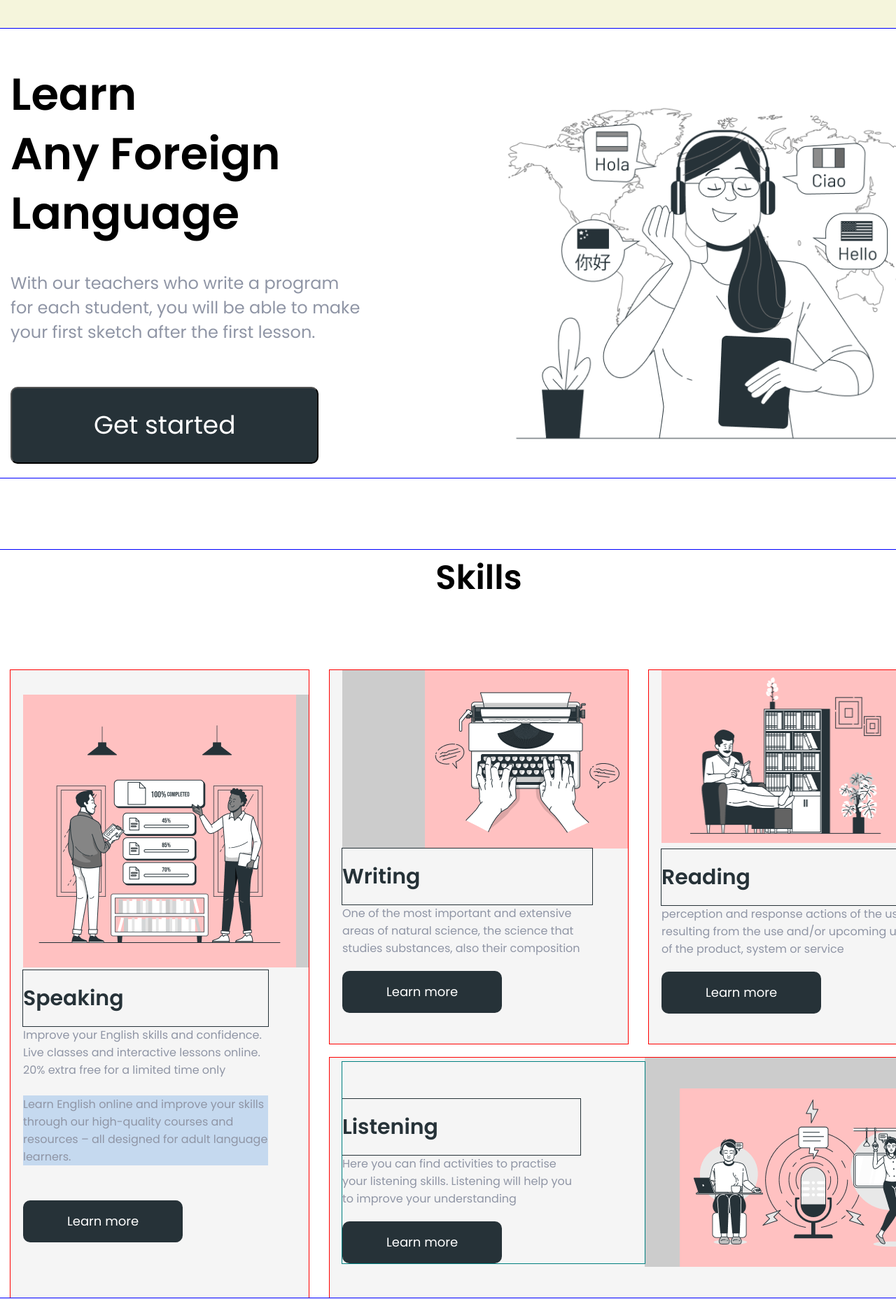
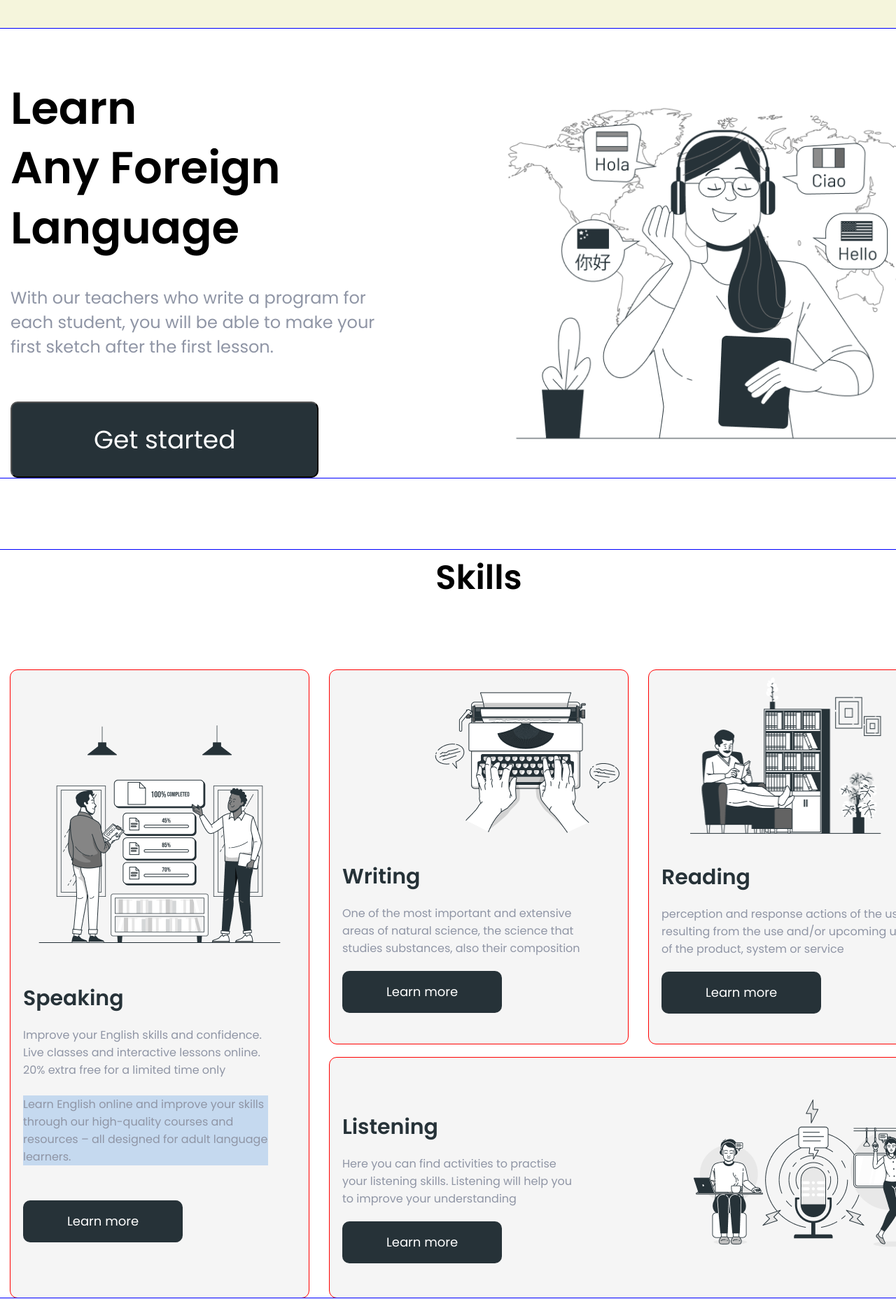
Before and after one commit to vladkand/Britlex, a plain HTML site: page index.html in a window 1280 px wide. Shown: the part 139-1996 px from the top of the page at 70% size. Drawn offline with nearby package versions, Linux system fonts and the light colour scheme.

Commit message:
hero-section fixed

```diff
--- a/css/style.css
+++ b/css/style.css
@@ -91,10 +91,8 @@
 }
 
 .hero__descr {
-   padding-top: 51px;
-   /* margin-right: 163px; */
-   flex-basis: 50%;
-   padding-right: 163px;
+   align-self: flex-end;
+   padding-top: 61px;
 }
 
 .hero__title {
@@ -115,8 +113,10 @@
 }
 
 .hero__thumb {
-   width: 653px;
-   height: 642px;
+   margin-left: 163px;
+   /* width: 653px; */
+   /* height: 642px; */
+   flex-shrink: 0;
 }
 
 .hero__btn {
@@ -138,7 +138,7 @@
 }
 
 .skills__subtitle {
-   outline: 1px solid;
+   /* outline: 1px solid; */
 }
 
 .skills__subtitle {
@@ -174,16 +174,17 @@
    padding-left: 18px;
    background-color: var(--bg-second-color);
 
+   border-radius: 10px;
    outline: 1px solid red;
 }
 
 .skills__thumb {
    width: 100%;
 
-   background-color: #ccc;
+   /* background-color: #ccc; */
 }
 .skills__thumb img {
-   background-color: #ffc1c1;
+   /* background-color: #ffc1c1; */
 }
 
 .btn-link {
@@ -276,7 +277,6 @@
    padding-top: 44px;
    padding-left: 30px;
    justify-items: right;
-   background-color: #ccc;
 }
 
 .listening__dscr-box {
@@ -284,7 +284,7 @@
    /*  */
    padding-top: 53px;
    padding-right: 92px;
-   outline: 1px solid teal;
+   /* outline: 1px solid teal; */
 }
 
 /* === элементы SKILLS ==== */
```
